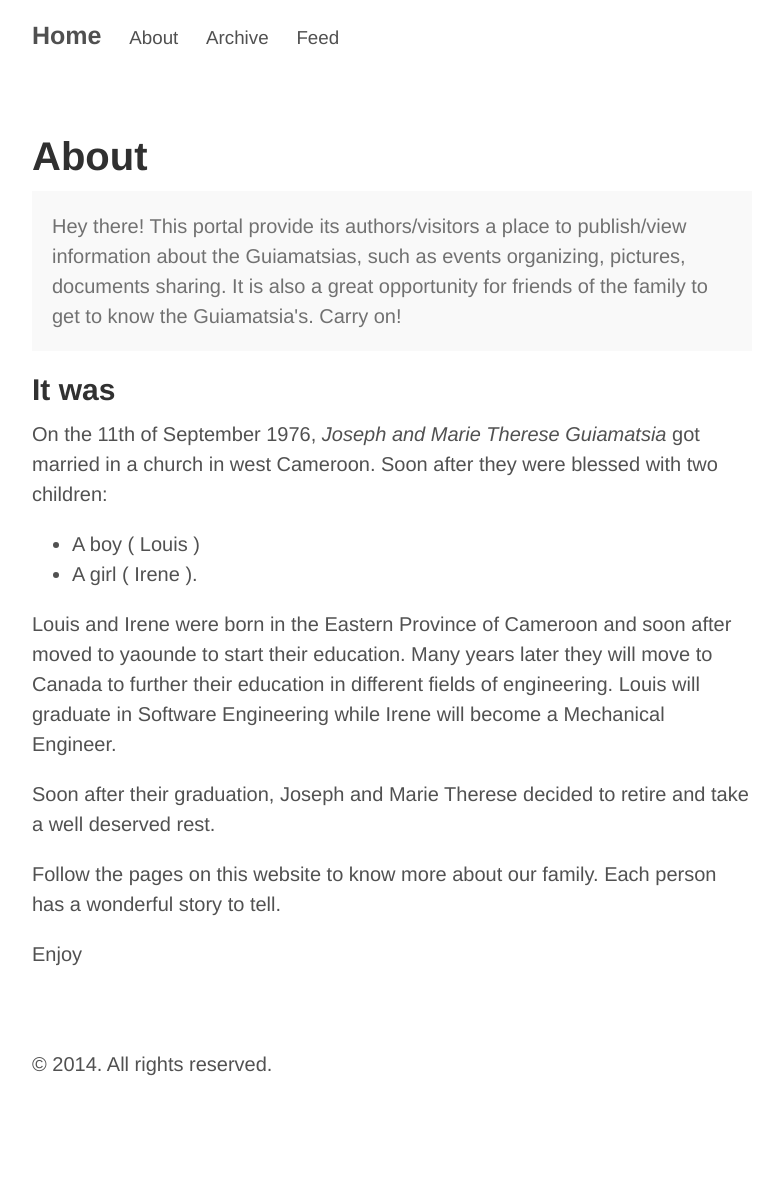
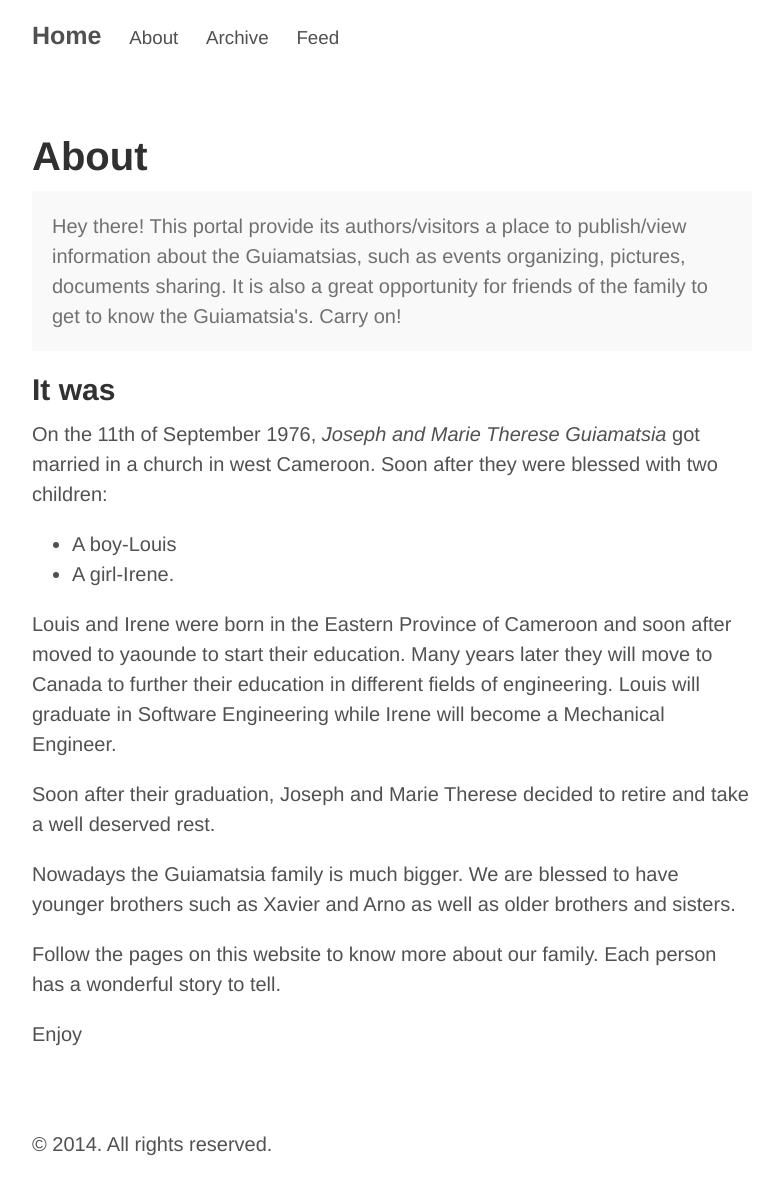
Before and after one commit to gtemgoua/guiamatsia, a Jekyll site: the page built from about.md, in a window 1280 px wide. Shown: the whole page, without its empty margins (248-1027 px from the left). Built offline with Jekyll 4.4.1, drawn with Linux system fonts in a browser that asks for light colours; Markdown is read by kramdown in place of the engine named in the settings; before the commit the page ends 1099 px from its top, so only the background shows below that.

Commit message:
update about file

```diff
--- a/about.md
+++ b/about.md
@@ -11,13 +11,16 @@ title: About
 ## It was
 
 On the 11th of September 1976, *Joseph and Marie Therese Guiamatsia* got married in a church in west Cameroon. Soon after they were blessed with two children:
-* A boy ( Louis )
-* A girl ( Irene ).
+
+* A boy-Louis
+* A girl-Irene.
 
 Louis and Irene were born in the Eastern Province of Cameroon and soon after moved to yaounde to start their education. Many years later they will move to Canada to further their education in different fields of engineering. Louis will graduate in Software Engineering while Irene will become a Mechanical Engineer.
 
 Soon after their graduation, Joseph and Marie Therese decided to retire and take a well deserved rest.
 
+Nowadays the Guiamatsia family is much bigger. We are blessed to have younger brothers such as Xavier and Arno as well as older brothers and sisters.
+
 Follow the pages on this website to know more about our family. Each person has a wonderful story to tell.
 
 Enjoy
```
